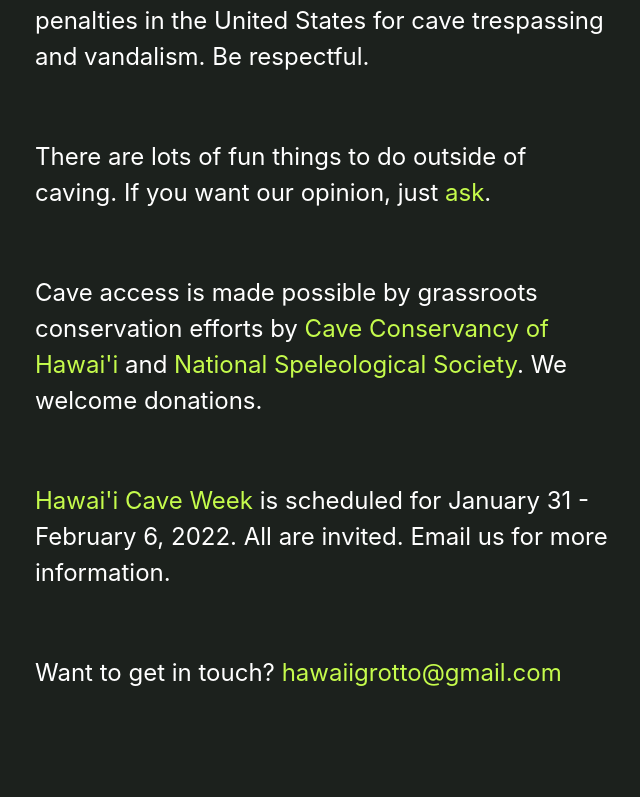
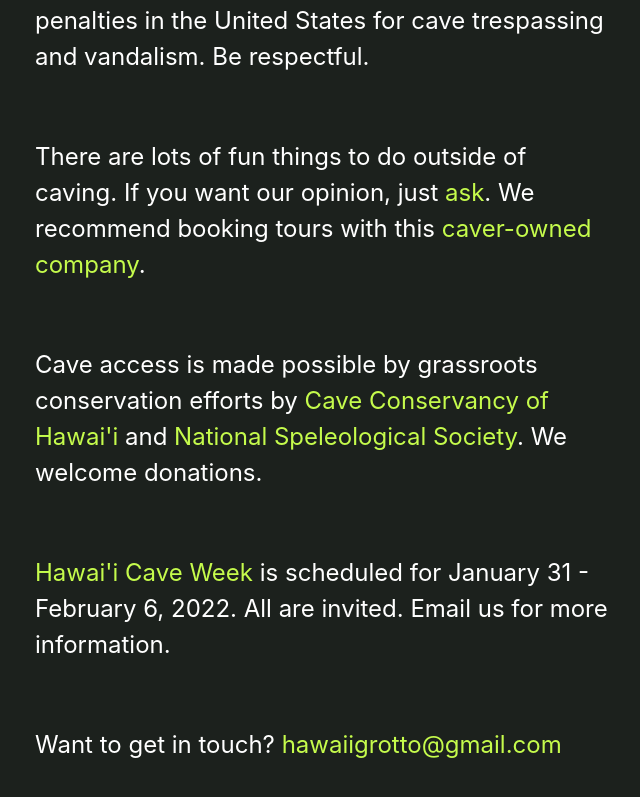
Before and after one commit to cindywu/hawaii-grotto, a Next.js app: page / in a window 1280 px wide. Shown: the part 1622-2419 px from the top of the page, without its empty margins (61-701 px from the left). Built offline with nearby package versions, Linux system fonts and the light colour scheme.

Commit message:
add kevin website

```diff
--- a/components/hero.tsx
+++ b/components/hero.tsx
@@ -14,6 +14,7 @@ export default function Hero() {
   const CAVE_LAW_URL = "https://law.justia.com/codes/hawaii/2011/division1/title1/chapter6d/"
   const CCH_DONATE_URL = "https://www.paypal.com/donate/?hosted_button_id=MF82S88EDD8EW"
   const NSS_DONATE_URL = "https://members.caves.org/donations/donate.asp?id=16842"
+  const KEVIN_URL = "http://adventureinhawaii.com/"
 
   function handleClick() {
     console.log('navigator.clipboard', navigator.clipboard.readText.name)
@@ -56,7 +57,7 @@ export default function Hero() {
         <a href={CAVE_LAW_URL} target="_blank">Hawai'i Cave Law</a> has some of the strongest penalties in the United States for cave trespassing and vandalism. Be respectful.
       </p>
       <p className={styles.description}>
-        There are lots of fun things to do outside of caving. If you want our opinion, just <a>ask</a>.
+        There are lots of fun things to do outside of caving. If you want our opinion, just <a>ask</a>. We recommend booking tours with this <a href={KEVIN_URL} target="_blank">caver-owned company</a>.
       </p>
       <p className={styles.description}>
         Cave access is made possible by grassroots conservation efforts by <a href={CCH_DONATE_URL}target="_blank">Cave Conservancy of Hawai'i</a> and <a href={NSS_DONATE_URL} target="_blank">National Speleological Society</a>. We welcome donations.
```
